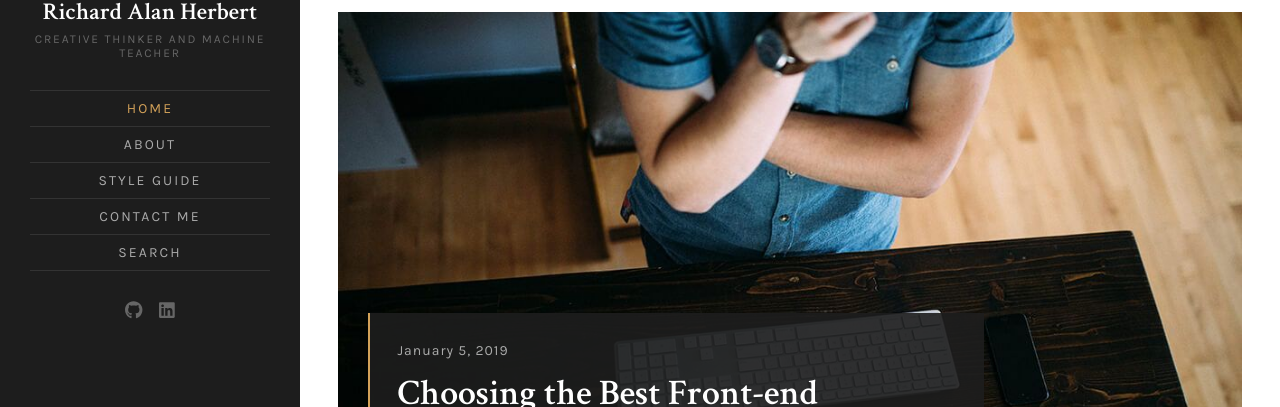
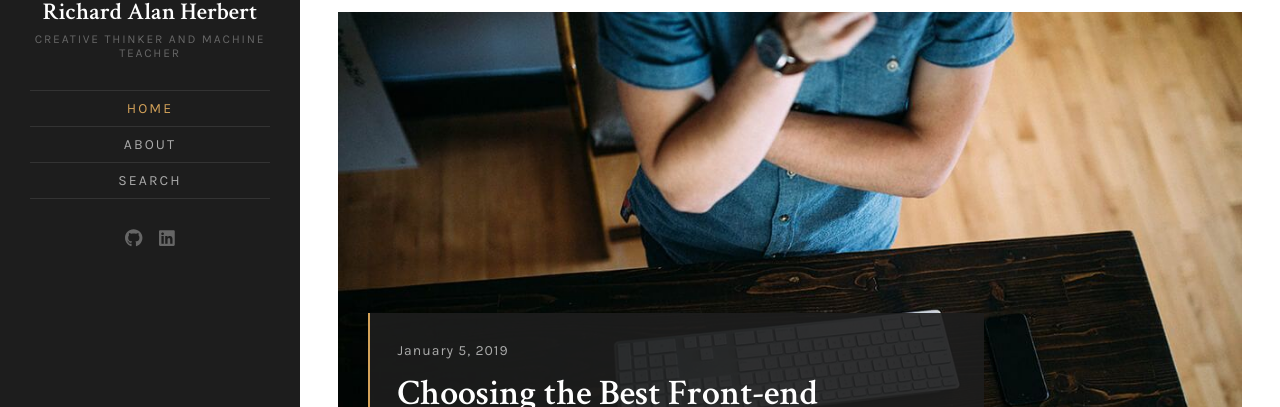
Before and after one commit to staturecrane/staturecrane.github.io, a Jekyll site: the page built from index.html, in a window 1280 px wide. Shown: the part 196-603 px from the top of the page. Built offline with Jekyll 4.4.1, drawn with Linux system fonts in a browser that asks for light colours; the list of posts is cut into pages by our own code.

Commit message:
remove unnecessary pages

```diff
--- a/_config.yml
+++ b/_config.yml
@@ -30,10 +30,6 @@ navigation:
     url: /
   - text: About
     url: /about
-  - text: Style Guide
-    url: /style-guide
-  - text: Contact Me
-    url: /contact
   - text: Search
     url: /search
 
```
